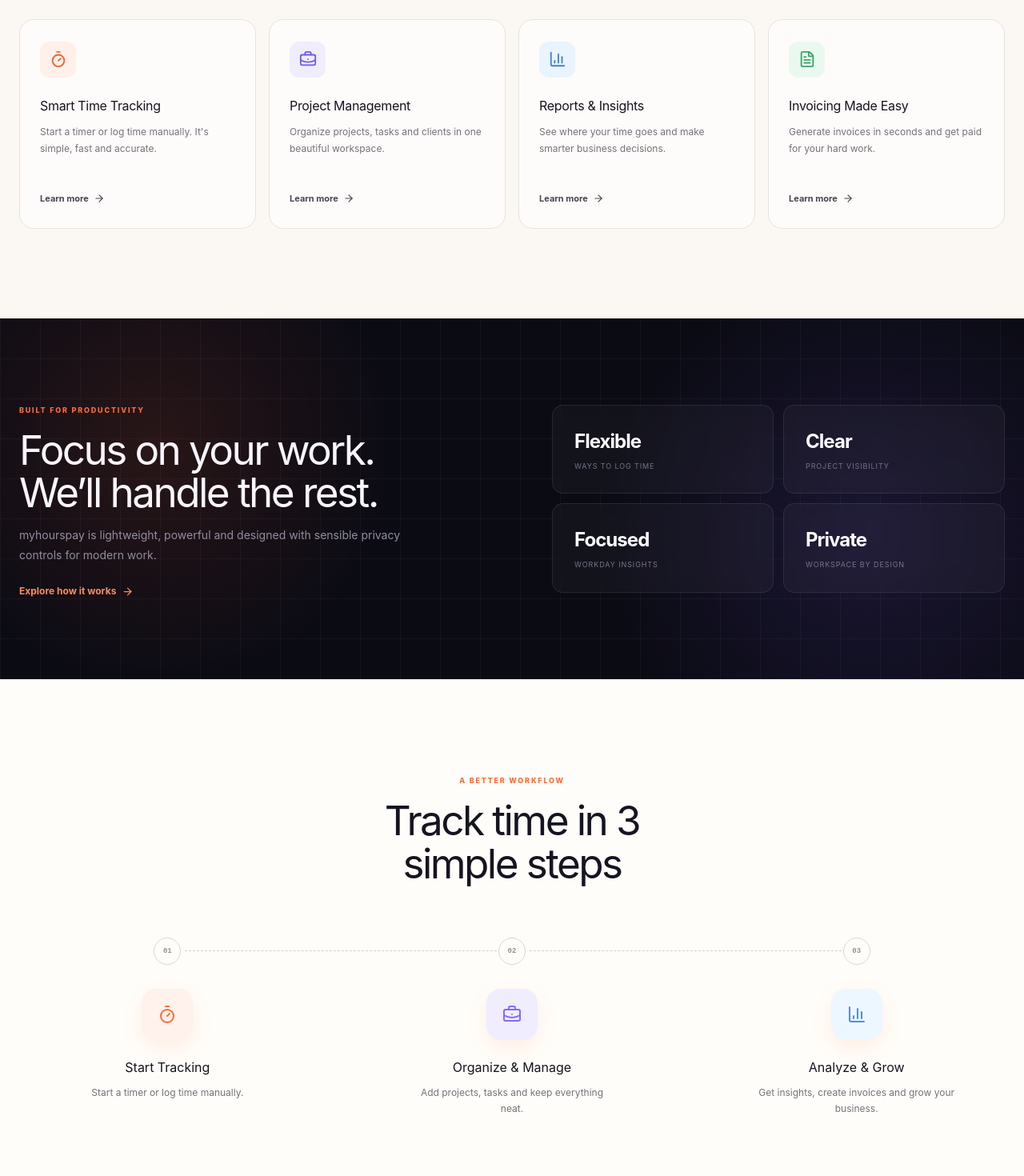
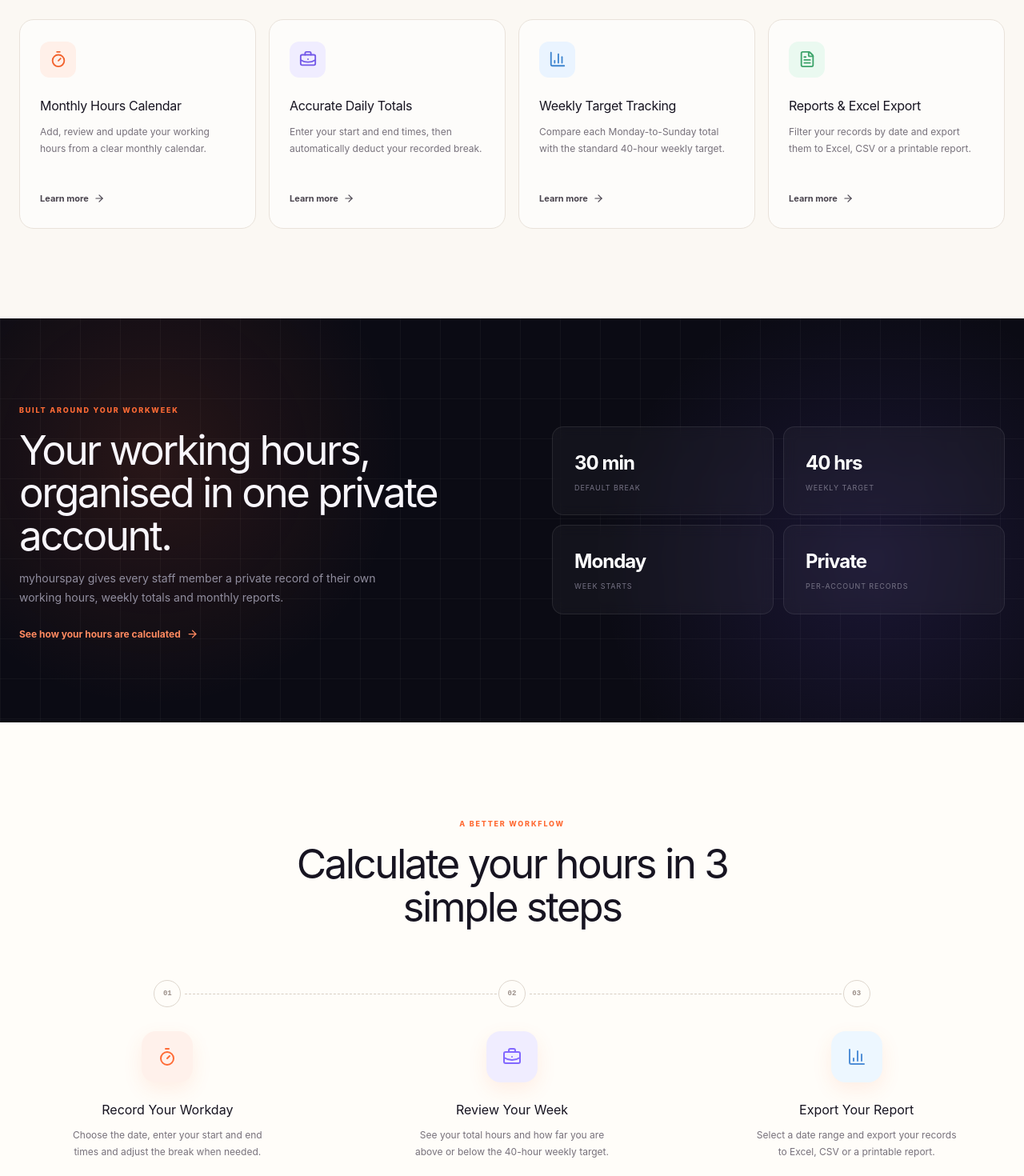
Before and after one commit to qad-noir/myhourspay-frontend, a React (Vite) app: page / in a window 1280 px wide. Shown: the part 1320-2790 px from the top of the page at 80% size. Built offline with nearby package versions, Linux system fonts and the light colour scheme.

Commit message:
Align landing copy with supported features

```diff
--- a/src/App.jsx
+++ b/src/App.jsx
@@ -7,12 +7,12 @@ import {
 } from 'lucide-react'
 import './App.css'
 
-const navItems = [['Features', 'features'], ['How It Works', 'how-it-works'], ['Pricing', 'pricing'], ['Resources', 'resources'], ['Blog', 'blog']]
+const navItems = [['Features', 'features'], ['How It Works', 'how-it-works'], ['Reports', 'reports'], ['Privacy', 'privacy'], ['Pricing', 'pricing']]
 const featureCards = [
-  [Timer, 'Smart Time Tracking', "Start a timer or log time manually. It's simple, fast and accurate.", 'orange'],
-  [BriefcaseBusiness, 'Project Management', 'Organize projects, tasks and clients in one beautiful workspace.', 'violet'],
-  [BarChart3, 'Reports & Insights', 'See where your time goes and make smarter business decisions.', 'blue'],
-  [FileText, 'Invoicing Made Easy', 'Generate invoices in seconds and get paid for your hard work.', 'green'],
+	[Timer, 'Monthly Hours Calendar', 'Add, review and update your working hours from a clear monthly calendar.', 'orange'],
+	[BriefcaseBusiness, 'Accurate Daily Totals', 'Enter your start and end times, then automatically deduct your recorded break.', 'violet'],
+	[BarChart3, 'Weekly Target Tracking', 'Compare each Monday-to-Sunday total with the standard 40-hour weekly target.', 'blue'],
+	[FileText, 'Reports & Excel Export', 'Filter your records by date and export them to Excel, CSV or a printable report.', 'green'],
 ]
 const timeline = [
 	['Website Development', '3h 25m', 'orange'], ['Client Meeting', '1h 10m', 'violet'],
@@ -41,13 +41,13 @@ function Navbar() {
 			<nav className="desktop-nav" aria-label="Main navigation">
 				{navItems.map(([label, id]) => <a key={id} href={`#${id}`}>{label}</a>)}
 			</nav>
-      <div className="nav-actions"><Link to="/login" className="text-link">Log in</Link><Link to="/signup" className="button button-primary button-small">Start Tracking Free <ArrowRight size={15} /></Link></div>
+			<div className="nav-actions"><Link to="/login" className="text-link">Log in</Link><Link to="/login" className="button button-primary button-small">Open myhourspay <ArrowRight size={15} /></Link></div>
 			<button className="menu-button" onClick={() => setOpen(!open)} aria-expanded={open} aria-label="Toggle navigation">{open ? <X /> : <Menu />}</button>
 		</div>
 		<div className={`mobile-nav ${open ? 'open' : ''}`}>
 			{navItems.map(([label, id]) => <a key={id} href={`#${id}`} onClick={() => setOpen(false)}>{label}</a>)}
 			<Link to="/login" onClick={() => setOpen(false)}>Log in</Link>
-      <Link to="/signup" className="button button-primary" onClick={() => setOpen(false)}>Start Tracking Free <ArrowRight size={16} /></Link>
+			<Link to="/login" className="button button-primary" onClick={() => setOpen(false)}>Open myhourspay <ArrowRight size={16} /></Link>
 		</div>
 	</header>
 }
@@ -101,30 +101,30 @@ function Hero() {
 }
 
 function TrustBar() {
-  return <section className="trust-bar"><div className="page-wrap"><p>DESIGNED FOR FREELANCERS AND TEAMS WORLDWIDE</p><div className="logo-row"><span><i className="logo-orbit" /> Northstar</span><span><i className="logo-blocks" /> Stacked</span><span><i className="logo-wave" /> Modulo</span><span><i className="logo-diamond" /> Everwork</span><span><i className="logo-dot" /> Tandem</span></div></div></section>
+	return <section className="trust-bar"><div className="page-wrap"><p>BUILT FOR CLEARER, MORE ACCURATE WORKWEEKS</p><div className="logo-row"><span><i className="logo-orbit" /> Northstar</span><span><i className="logo-blocks" /> Stacked</span><span><i className="logo-wave" /> Modulo</span><span><i className="logo-diamond" /> Everwork</span><span><i className="logo-dot" /> Tandem</span></div></div></section>
 }
 
 function Features() {
-  return <section id="features" className="section features"><div className="page-wrap"><div className="section-heading reveal"><span>POWERFUL BY DESIGN</span><h2>Everything you need to<br />track time and grow</h2><p>Simple tools that help you understand your time, improve your focus and run a healthier business.</p></div><div className="feature-grid">{featureCards.map(([Icon, title, text, color]) => <article key={title} className="feature-card reveal"><span className={`feature-icon ${color}`}><Icon size={22} /></span><h3>{title}</h3><p>{text}</p><a href="#how-it-works">Learn more <ArrowRight size={14} /></a></article>)}</div></div></section>
+	return <section id="features" className="section features"><div className="page-wrap"><div className="section-heading reveal"><span>YOUR HOURS, CLEARLY ORGANISED</span><h2>Everything you need to<br />record and review your hours</h2><p>Record each workday, account for unpaid breaks and understand how your weekly and monthly hours add up.</p></div><div id="reports" className="feature-grid">{featureCards.map(([Icon, title, text, color]) => <article key={title} className="feature-card reveal"><span className={`feature-icon ${color}`}><Icon size={22} /></span><h3>{title}</h3><p>{text}</p><a href="#how-it-works">Learn more <ArrowRight size={14} /></a></article>)}</div></div></section>
 }
 
 function Productivity() {
-  const stats = [['Flexible', 'Ways to log time'], ['Clear', 'Project visibility'], ['Focused', 'Workday insights'], ['Private', 'Workspace by design']]
-  return <section className="dark-band"><div className="dark-glow" /><div className="page-wrap dark-grid"><div className="dark-copy reveal"><span>BUILT FOR PRODUCTIVITY</span><h2>Focus on your work.<br />We’ll handle the rest.</h2><p>myhourspay is lightweight, powerful and designed with sensible privacy controls for modern work.</p><a href="#resources">Explore how it works <ArrowRight size={15} /></a></div><div className="stats-grid">{stats.map(([value, label]) => <div key={label} className="stat-box reveal"><strong>{value}</strong><span>{label}</span></div>)}</div></div></section>
+	const stats = [['30 min', 'Default break'], ['40 hrs', 'Weekly target'], ['Monday', 'Week starts'], ['Private', 'Per-account records']]
+	return <section id="privacy" className="dark-band"><div className="dark-glow" /><div className="page-wrap dark-grid"><div className="dark-copy reveal"><span>BUILT AROUND YOUR WORKWEEK</span><h2>Your working hours,<br />organised in one private account.</h2><p>myhourspay gives every staff member a private record of their own working hours, weekly totals and monthly reports.</p><a href="#how-it-works">See how your hours are calculated <ArrowRight size={15} /></a></div><div className="stats-grid">{stats.map(([value, label]) => <div key={label} className="stat-box reveal"><strong>{value}</strong><span>{label}</span></div>)}</div></div></section>
 }
 
 function HowItWorks() {
-  const steps = [['01', 'Start Tracking', 'Start a timer or log time manually.'], ['02', 'Organize & Manage', 'Add projects, tasks and keep everything neat.'], ['03', 'Analyze & Grow', 'Get insights, create invoices and grow your business.']]
-  return <section id="how-it-works" className="section how"><div className="page-wrap"><div className="section-heading reveal"><span>A BETTER WORKFLOW</span><h2>Track time in 3<br />simple steps</h2></div><div className="steps">{steps.map(([number, title, text], i) => <article key={number} className="step reveal"><div className="step-node"><span>{number}</span>{i < 2 && <i />}</div><div className="step-icon">{i === 0 ? <Timer /> : i === 1 ? <BriefcaseBusiness /> : <BarChart3 />}</div><h3>{title}</h3><p>{text}</p></article>)}</div></div></section>
+	const steps = [['01', 'Record Your Workday', 'Choose the date, enter your start and end times and adjust the break when needed.'], ['02', 'Review Your Week', 'See your total hours and how far you are above or below the 40-hour weekly target.'], ['03', 'Export Your Report', 'Select a date range and export your records to Excel, CSV or a printable report.']]
+	return <section id="how-it-works" className="section how"><div className="page-wrap"><div className="section-heading reveal"><span>A BETTER WORKFLOW</span><h2>Calculate your hours in 3<br />simple steps</h2></div><div className="steps">{steps.map(([number, title, text], i) => <article key={number} className="step reveal"><div className="step-node"><span>{number}</span>{i < 2 && <i />}</div><div className="step-icon">{i === 0 ? <Timer /> : i === 1 ? <BriefcaseBusiness /> : <BarChart3 />}</div><h3>{title}</h3><p>{text}</p></article>)}</div></div></section>
 }
 
 function FinalCTA() {
-  return <section id="pricing" className="section cta-section"><div className="page-wrap"><div className="final-cta reveal"><div className="cta-orb" /><span className="eyebrow"><Sparkles size={13} /> Make every hour count</span><h2>Ready to take control<br />of your time?</h2><p>Create your workspace and see how much clarity a better time tracker can bring.</p><Link to="/signup" className="button button-primary">Start Tracking Free <ArrowRight size={17} /></Link><div className="cta-notes"><span><Check size={14} /> Quick setup</span><span><Check size={14} /> Start in your browser</span></div></div></div></section>
+	return <section id="pricing" className="section cta-section"><div className="page-wrap"><div className="final-cta reveal"><div className="cta-orb" /><span className="eyebrow"><Sparkles size={13} /> Make every hour count</span><h2>Ready to keep a clearer<br />record of your hours?</h2><p>Sign in to record your workdays, review weekly totals and prepare accurate monthly reports.</p><Link to="/login" className="button button-primary">Log in to myhourspay <ArrowRight size={17} /></Link><div className="cta-notes"><span><Check size={14} /> Secure staff access</span><span><Check size={14} /> Private hour records</span></div></div></div></section>
 }
 
 function Footer() {
-  const columns = [['Product', ['Features', 'How It Works', 'Pricing', 'Changelog']], ['Company', ['About Us', 'Blog', 'Careers', 'Contact']], ['Resources', ['Help Center', 'Guides', 'Templates', 'API Docs']]]
-  return <footer id="resources" className="footer"><div className="page-wrap"><div className="footer-grid"><div className="footer-brand"><Brand dark /><p>Simple time tracking for freelancers and teams who value productivity and transparency.</p></div>{columns.map(([heading, links]) => <div className="footer-column" key={heading}><h3>{heading}</h3>{links.map(link => <a href={link === 'Features' ? '#features' : link === 'How It Works' ? '#how-it-works' : '#'} key={link}>{link}</a>)}</div>)}<div className="newsletter"><h3>Stay in the loop</h3><p>Product news and practical time tips, occasionally.</p><form onSubmit={e => e.preventDefault()}><label className="sr-only" htmlFor="newsletter-email">Email address</label><input id="newsletter-email" type="email" placeholder="Email address" /><button aria-label="Subscribe"><ArrowRight size={16} /></button></form></div></div><div className="footer-bottom"><span>© 2026 myhourspay</span><div><a href="#">Privacy Policy</a><a href="#">Terms of Service</a></div></div></div></footer>
+	const columns = [['Product', ['Monthly Calendar', 'Weekly Totals', 'Reports', 'Excel Export']], ['Company', ['About', 'Contact', 'Privacy', 'Terms']], ['Resources', ['User Guide', 'Hours Explained', 'Reporting Guide', 'Support']]]
+	return <footer id="resources" className="footer"><div className="page-wrap"><div className="footer-grid"><div className="footer-brand"><Brand dark /><p>Simple working-hours records, weekly target tracking and downloadable reports for modern professionals.</p></div>{columns.map(([heading, links]) => <div className="footer-column" key={heading}><h3>{heading}</h3>{links.map(link => <a href="#" key={link}>{link}</a>)}</div>)}<div className="newsletter"><h3>Clear hours. Better records.</h3><p>Keep an accurate view of every workday, week and reporting period.</p><form onSubmit={e => e.preventDefault()}><label className="sr-only" htmlFor="newsletter-email">Email address</label><input id="newsletter-email" type="email" placeholder="Email address" /><button aria-label="Submit email"><ArrowRight size={16} /></button></form></div></div><div className="footer-bottom"><span>© 2026 myhourspay</span><div><a href="#">Privacy Policy</a><a href="#">Terms of Service</a></div></div></div></footer>
 }
 
 function RevealObserver() {
```
Lines whose indentation alone changed are shown as unchanged.
